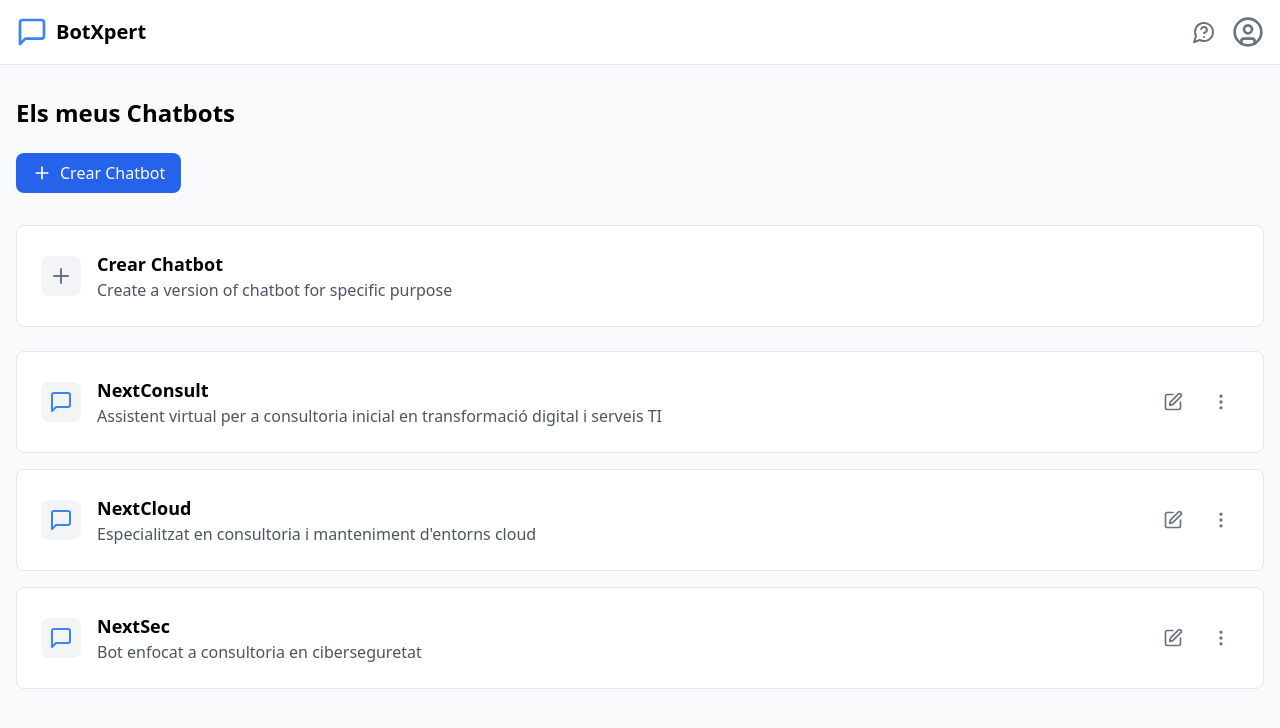
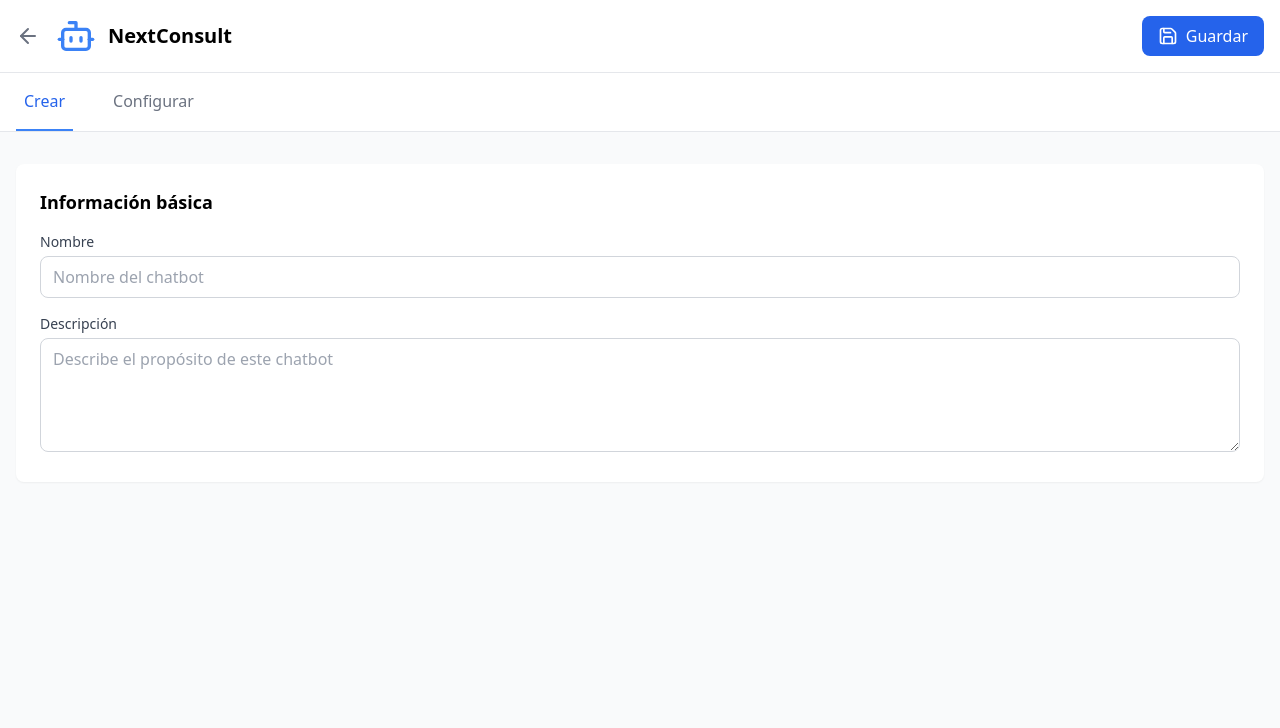
Before and after one commit to BotXPertUPC/BotXPert-Frontend, a React (Create React App) app: page /create in a window 1280 px wide. Shown: the top 728 px of the page. Built offline with nearby package versions, Linux system fonts and the light colour scheme.

Commit message:
feature: Implement routing and add CreateChatbot component

```diff
--- a/src/App.tsx
+++ b/src/App.tsx
@@ -1,9 +1,14 @@
 import React from 'react';
 import MainPage from './mainPage';
+import { Route, Routes } from 'react-router-dom';
+import CreateChatbot from './createChatbot';
 
 function App() {
   return (
-    <MainPage />
+    <Routes>
+      <Route path="/" element={<MainPage />} />
+      <Route path="/create" element={<CreateChatbot />} />
+    </Routes>
   );
 }
 
--- /dev/null
+++ b/src/createChatbot.tsx
@@ -0,0 +1,104 @@
+import React, { useState } from 'react';
+import { ArrowLeft, Bot, Save } from 'lucide-react';
+import { Link } from 'react-router-dom';
+
+function CreateChatbot() {
+  const [activeTab, setActiveTab] = useState('crear');
+
+  return (
+    <div className="min-h-screen bg-gray-50">
+      {/* Header */}
+      <header className="bg-white border-b">
+        <div className="max-w-7xl mx-auto px-4 py-4">
+          <div className="flex items-center justify-between">
+            <div className="flex items-center gap-4">
+              <Link to="/" className="text-gray-500 hover:text-gray-700">
+                <ArrowLeft className="w-6 h-6" />
+              </Link>
+              <div className="flex items-center gap-3">
+                <Bot className="w-10 h-10 text-blue-500" />
+                <div>
+                  <h1 className="text-xl font-semibold">NextConsult</h1>
+                </div>
+              </div>
+            </div>
+            <button className="bg-blue-600 hover:bg-blue-700 text-white px-4 py-2 rounded-lg flex items-center gap-2">
+              <Save className="w-5 h-5" />
+              Guardar
+            </button>
+          </div>
+        </div>
+      </header>
+
+      {/* Tabs */}
+      <div className="border-b bg-white">
+        <div className="max-w-7xl mx-auto px-4">
+          <nav className="flex gap-8">
+            <button
+              onClick={() => setActiveTab('crear')}
+              className={`py-4 px-2 border-b-2 font-medium ${
+                activeTab === 'crear'
+                  ? 'border-blue-500 text-blue-600'
+                  : 'border-transparent text-gray-500 hover:text-gray-700'
+              }`}
+            >
+              Crear
+            </button>
+            <button
+              onClick={() => setActiveTab('configurar')}
+              className={`py-4 px-2 border-b-2 font-medium ${
+                activeTab === 'configurar'
+                  ? 'border-blue-500 text-blue-600'
+                  : 'border-transparent text-gray-500 hover:text-gray-700'
+              }`}
+            >
+              Configurar
+            </button>
+          </nav>
+        </div>
+      </div>
+
+      {/* Main Content */}
+      <main className="max-w-7xl mx-auto px-4 py-8">
+        {activeTab === 'crear' ? (
+          <div className="space-y-6">
+            <div className="bg-white rounded-lg p-6 shadow-sm">
+              <h2 className="text-lg font-semibold mb-4">Información básica</h2>
+              <div className="space-y-4">
+                <div>
+                  <label htmlFor="name" className="block text-sm font-medium text-gray-700 mb-1">
+                    Nombre
+                  </label>
+                  <input
+                    type="text"
+                    id="name"
+                    className="w-full px-3 py-2 border border-gray-300 rounded-lg focus:outline-none focus:ring-2 focus:ring-blue-500"
+                    placeholder="Nombre del chatbot"
+                  />
+                </div>
+                <div>
+                  <label htmlFor="description" className="block text-sm font-medium text-gray-700 mb-1">
+                    Descripción
+                  </label>
+                  <textarea
+                    id="description"
+                    rows={4}
+                    className="w-full px-3 py-2 border border-gray-300 rounded-lg focus:outline-none focus:ring-2 focus:ring-blue-500"
+                    placeholder="Describe el propósito de este chatbot"
+                  />
+                </div>
+              </div>
+            </div>
+          </div>
+        ) : (
+          <div className="bg-white rounded-lg p-6 shadow-sm">
+            <h2 className="text-lg font-semibold mb-4">Configuración</h2>
+            <p className="text-gray-600">Contenido de configuración aquí...</p>
+          </div>
+        )}
+      </main>
+    </div>
+  );
+}
+
+export default CreateChatbot;
--- a/src/index.js
+++ b/src/index.js
@@ -3,11 +3,13 @@ import ReactDOM from 'react-dom/client';
 import './index.css';
 import App from './App';
 import reportWebVitals from './reportWebVitals';
+import { BrowserRouter } from 'react-router-dom';
 
 const root = ReactDOM.createRoot(document.getElementById('root'));
 root.render(
   <React.StrictMode>
-    <App />
+    <BrowserRouter><App /></BrowserRouter>
+
   </React.StrictMode>
 );
 
--- a/src/mainPage.tsx
+++ b/src/mainPage.tsx
@@ -1,6 +1,9 @@
+import React from 'react';
 import { MessageSquare, Plus, MoreVertical, PenSquare, MessageCircleQuestion as QuestionCircle, UserCircle } from 'lucide-react';
+import { useNavigate } from 'react-router-dom';
 
-function mainPage() {
+function Dashboard() {
+  const navigate = useNavigate();
   const chatbots = [
     {
       id: 'nextconsult',
@@ -39,14 +42,20 @@ function mainPage() {
       <main className="max-w-7xl mx-auto px-4 py-8">
         <div className="mb-8">
           <h1 className="text-2xl font-semibold mb-6">Els meus Chatbots</h1>
-          <button className="bg-blue-600 hover:bg-blue-700 text-white px-4 py-2 rounded-lg flex items-center gap-2">
+          <button
+            onClick={() => navigate('/create')}
+            className="bg-blue-600 hover:bg-blue-700 text-white px-4 py-2 rounded-lg flex items-center gap-2"
+          >
             <Plus className="w-5 h-5" />
             Crear Chatbot
           </button>
         </div>
 
         {/* Create Chatbot Card */}
-        <div className="bg-white rounded-lg p-6 mb-6 border hover:shadow-md transition-shadow cursor-pointer">
+        <div
+          onClick={() => navigate('/create')}
+          className="bg-white rounded-lg p-6 mb-6 border hover:shadow-md transition-shadow cursor-pointer"
+        >
           <div className="flex items-center gap-4">
             <div className="p-2 bg-gray-100 rounded-lg">
               <Plus className="w-6 h-6 text-gray-500" />
@@ -87,4 +96,4 @@ function mainPage() {
   );
 }
 
-export default mainPage;
+export default Dashboard;
```
Also changed, not shown: package.json (+4 -3 lines), 1 other file (tests, documents, lock files or other folders).
